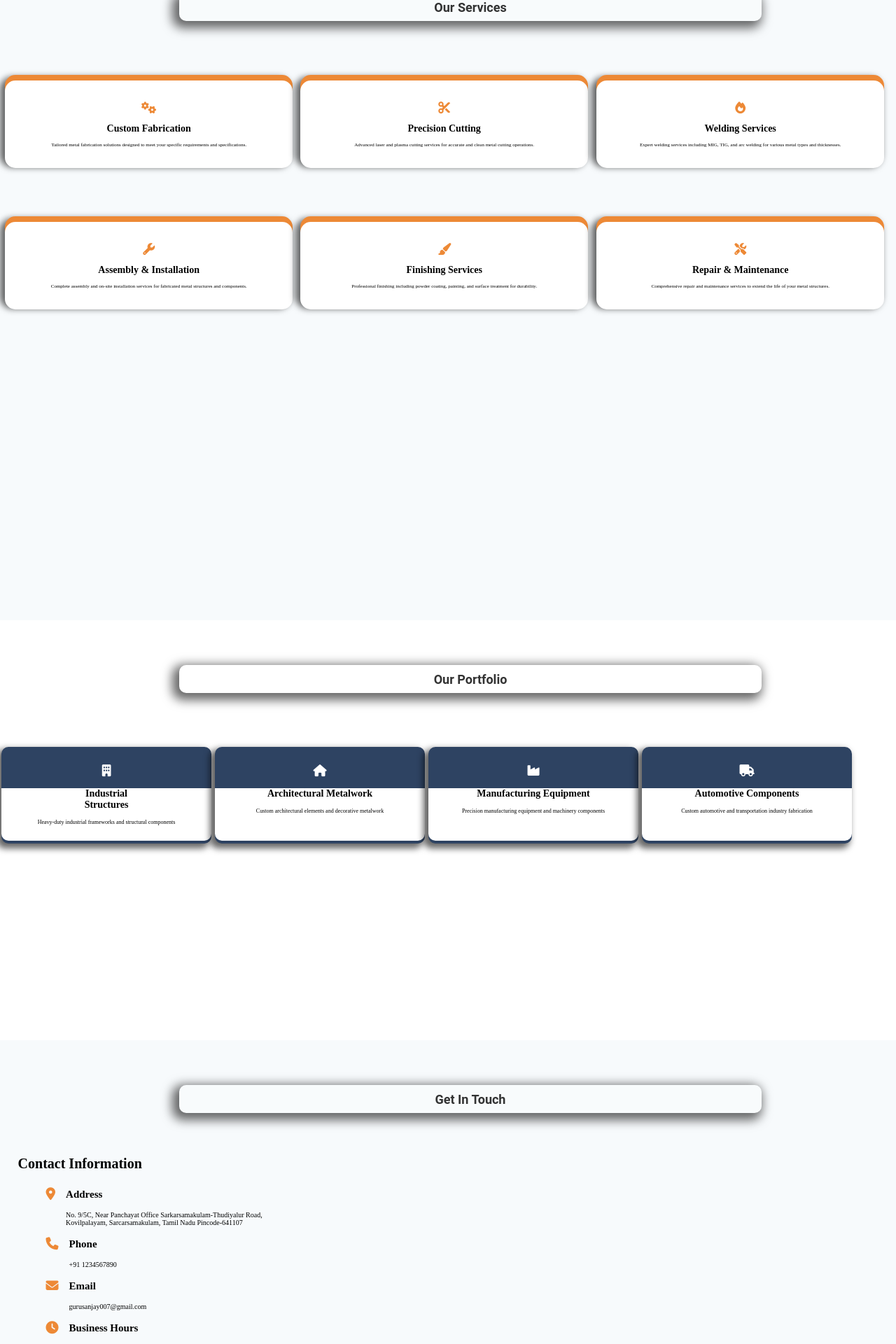
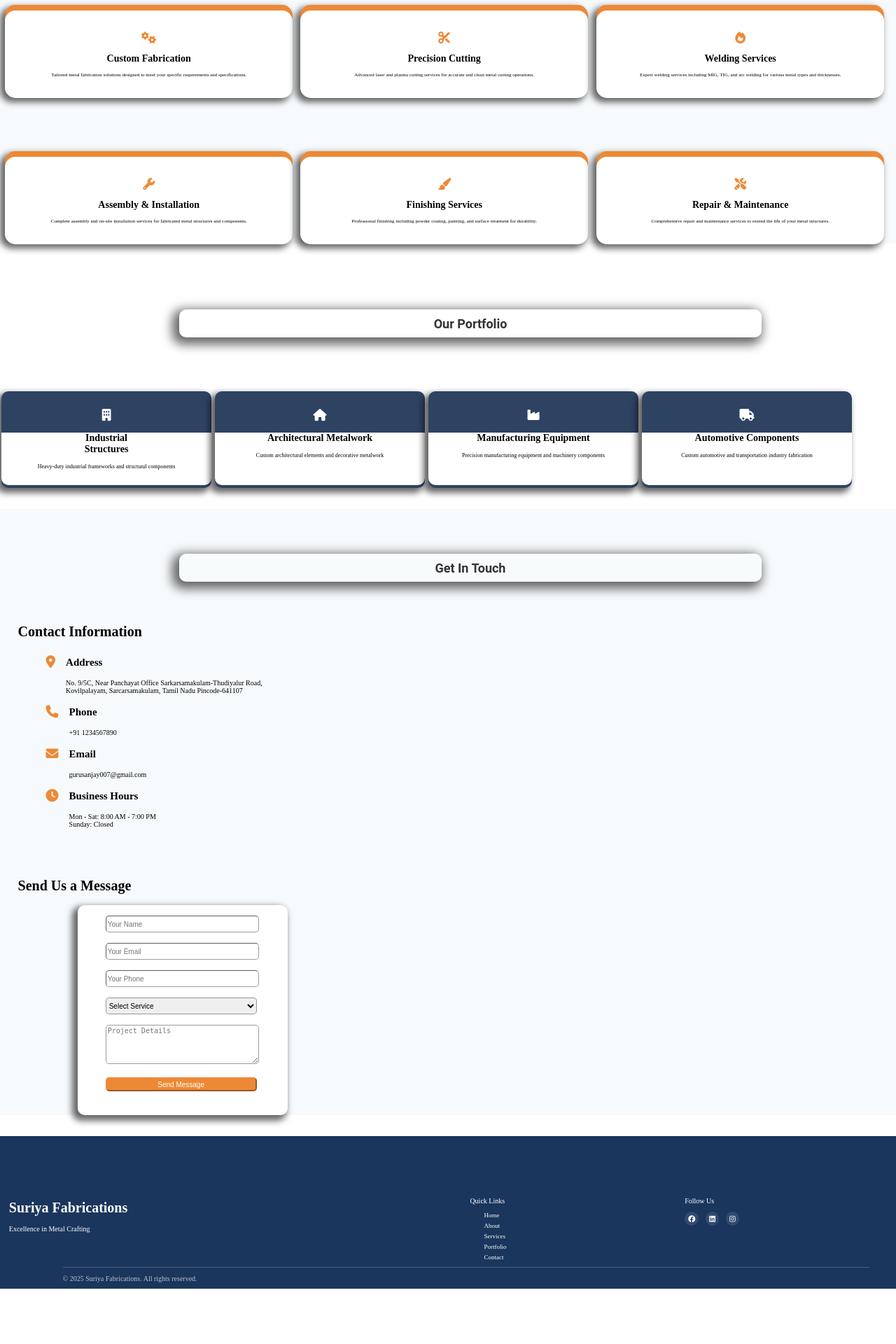
Before and after one commit to gurusanjays/suriya-fabication, a Flask app: page / in a window 1280 px wide. Shown: the part 1320-3240 px from the top of the page at 70% size. After the commit the page ends 3161 px from the top, so only its background shows below. Run offline with Flask 3, Linux system fonts and the light colour scheme.

Commit message:
updated code

```diff
--- a/static/style.css
+++ b/static/style.css
@@ -296,7 +296,7 @@
       .box6 {
         background-color: #f7fafc;
         width: 100%;
-        height: 110vh;
+
       }
       .ser {
         position: relative;
@@ -342,7 +342,7 @@
       .box7 {
         background-color: white;
         width: 100%;
-        height: 95vh;
+
       }
       .por {
         position: relative;
@@ -392,21 +392,21 @@
       .box8 {
         background-color: #f7fafc;
         width: 100%;
-        height: 125vh;
+
       }
       .getmain {
-        height: 100vh;
+
         width: 100%;
         display: flex;
       }
       .getleft {
-        height: 100vh;
+
         width: 51%;
         background-color: #f7fafc;
         margin-left: 2%;
       }
       .getright {
-        height: 80vh;
+
         width: 41%;
         margin-right: 2%;
         background-color: #f7fafc;
@@ -521,13 +521,13 @@
       }
       .box9 {
         position: relative;
-        height: 55vh;
+
         width: 100%;
         background-color: #1a365d;
       }
       .fotterhead {
         display: flex;
-        height: 45vh;
+
         width: 100%;
         border-top-left-radius: 30%;
       }
@@ -619,9 +619,9 @@
       #fotterlast {
         margin-top: 30px;
       }
-
+/*
 @media screen and  (min-width:320px){ /* smartphones, portrait iPhone, portrait 480x320 phones (Android) */
-.nav{
+/*.nav{
   width: 100%;
 
         height: 40px;
@@ -1123,7 +1123,7 @@
 
       }
 
-
+*/
 @media screen and (min-width:480px)  { /* smartphones, Android phones, landscape iPhone */
 .nav{
        width: 100%;
@@ -1156,7 +1156,7 @@
 }
 .box1{
   width: 100%;
-  height: 400px;
+  height: 300px;
   border-bottom-left-radius: 25%;
 }
 .box2{
@@ -1307,7 +1307,6 @@
       .ex {
         display: flex;
         position: relative;
-
         list-style: none;
         justify-content: space-between;
         width: 80%;
@@ -1326,7 +1325,7 @@
 
       .box6 {
         width: 100%;
-        height: 120vh;
+
       }
       .ser {
         position: relative;
@@ -1337,7 +1336,7 @@
 
       }
       .ser1 {
-        height: 125px;
+        height: 132px;
         width: 600px;
         background-color: #ed8936;
         border-radius: 15px;
@@ -1345,6 +1344,8 @@
         margin-right: 10px;
         margin-left: 1px;
         box-shadow: -5px 5px 10px 2px rgba(0, 0, 0, 0.6);
+
+
       }
       .ser1:hover {
         transform: translateY(-10px);
@@ -1370,7 +1371,8 @@
       }
       .box7 {
         width: 100%;
-        height: 75vh;
+        margin-top: 30px;
+
       }
       .por {
         position: relative;
@@ -1413,20 +1415,20 @@
       }
       .box8{
         width: 100%;
-        height: 250vh;
+        margin-top: 30px;
       }
       .getmain {
-        height: 223vh;
+
         width: 100%;
         display: inline-block;
       }
       .getleft {
-        height: 100vh;
+
         width: 95%;
         margin-left: 2%;
       }
       .getright {
-        height: 105vh;
+
         width: 95%;
         margin-left: 2%;
 
@@ -1528,12 +1530,12 @@
 
       .box9 {
         position: relative;
-        height: 55vh;
+        margin-top: 30px;
         width: 100%;
       }
       .fotterhead {
         display: flex;
-        height: 43vh;
+
         width: 100%;
       }
       .fotter1 {
@@ -1610,10 +1612,13 @@
         margin-left: 7%;
         width: 90%;
         height: 30px;
+        margin-top: 10px;
+
       }
       #fotterlast {
         margin-top: 10px;
         font-size: 10px;
+
       }
 }
 @media (min-width:600px)  { /* portrait tablets, portrait iPad, e-readers (Nook/Kindle), landscape 800x480 phones (Android) */ }
```
